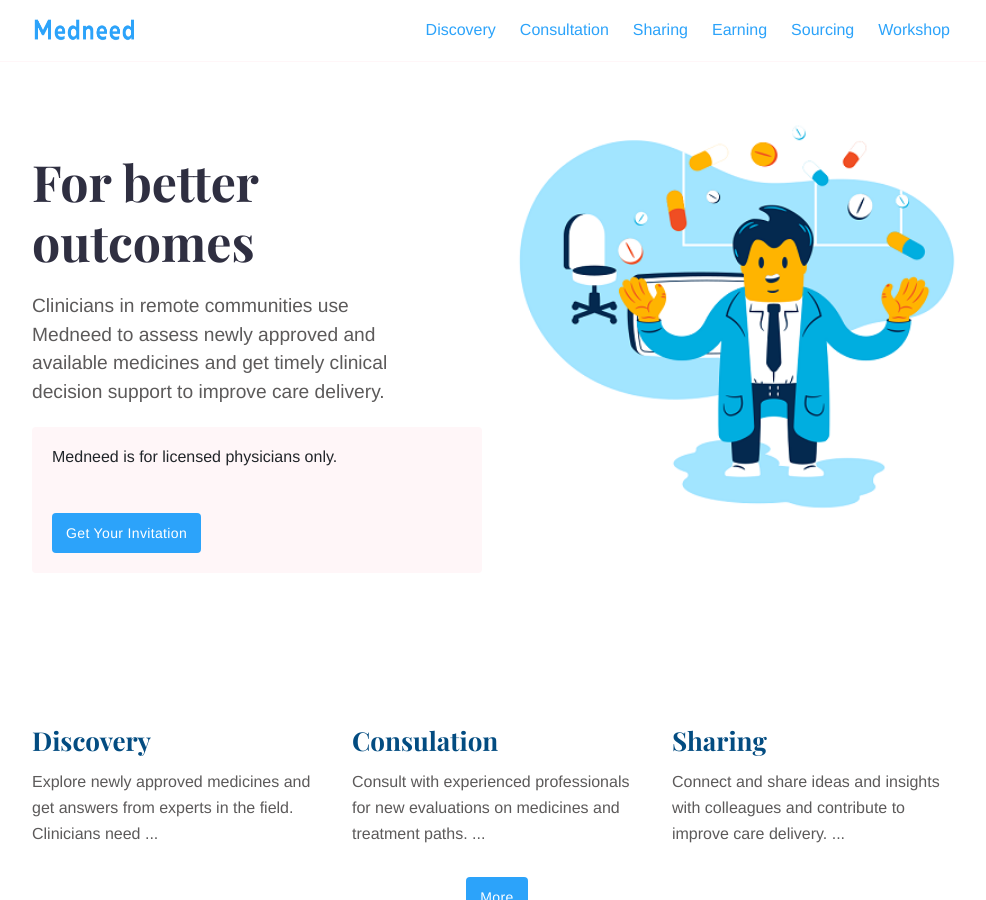
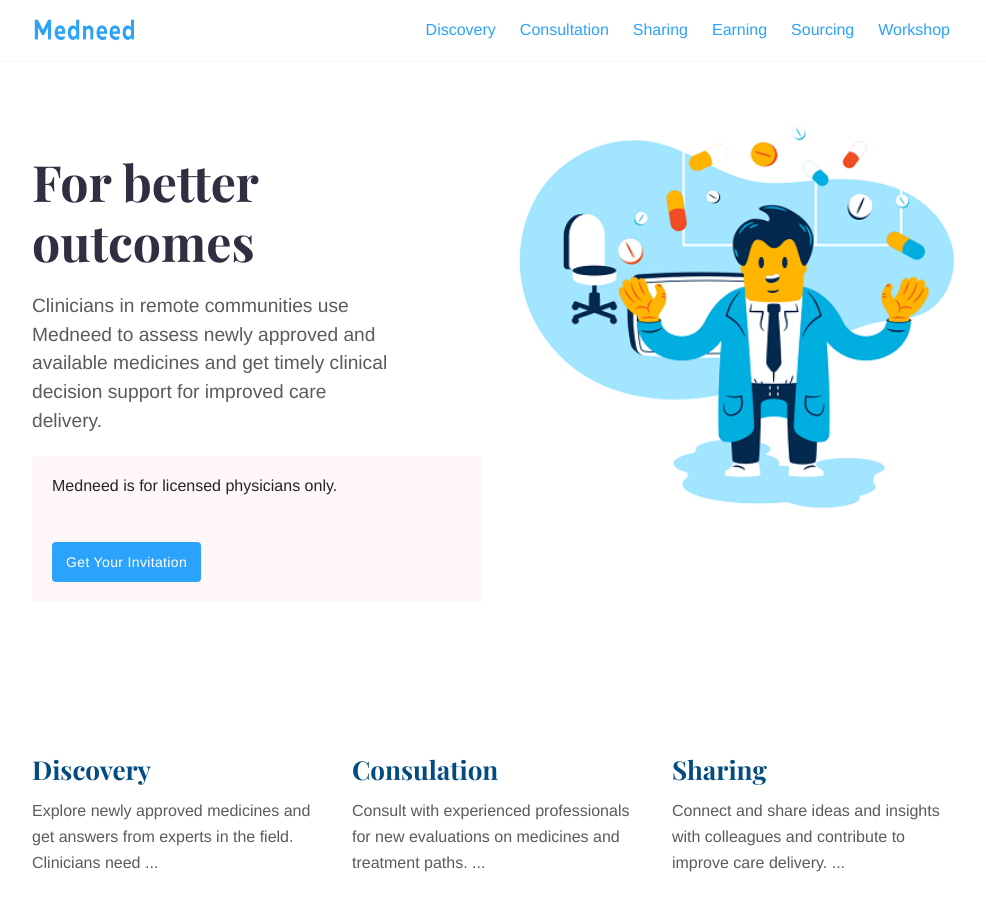
Before and after one commit to Iraneus/betamedneed, a Jekyll site: the page built from index.md, in a window 1280 px wide and 900 px high. Shown: the whole window, without its empty margins (143-1129 px from the left). Built offline with Jekyll 4.4.1, drawn with Linux system fonts in a browser that asks for light colours.

Commit message:
edit index

```diff
--- a/index.md
+++ b/index.md
@@ -10,4 +10,4 @@
 
 # For better outcomes
 
-Clinicians in remote communities use Medneed to assess newly approved and available medicines and get timely clinical decision support to improve care delivery.
+Clinicians in remote communities use Medneed to assess newly approved and available medicines and get timely clinical decision support for improved care delivery.
```
